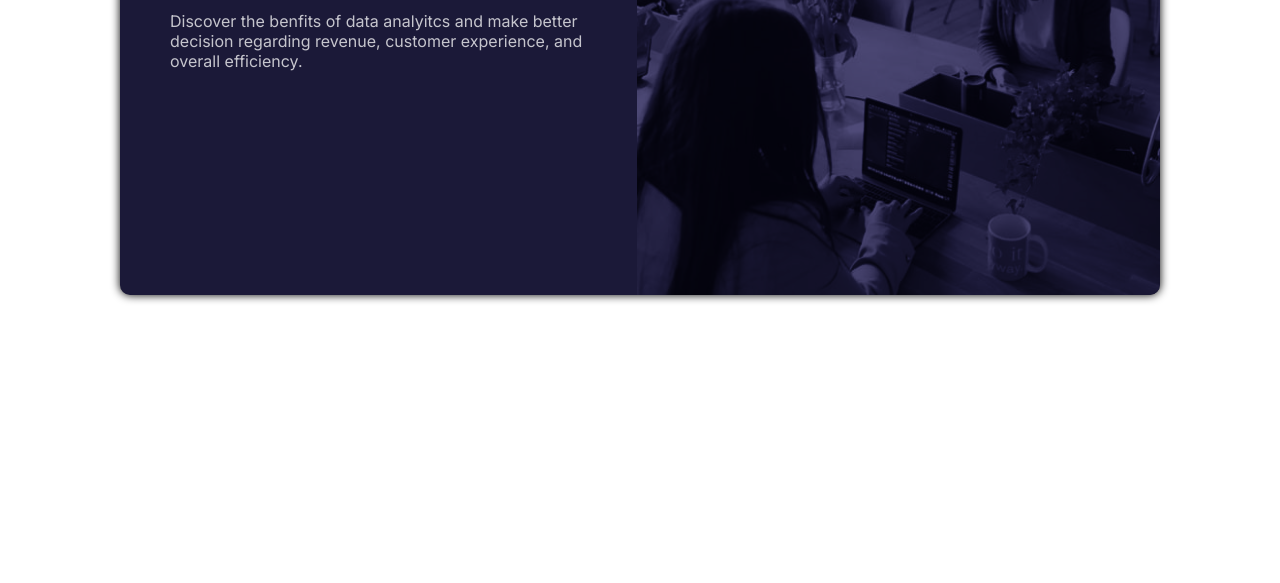
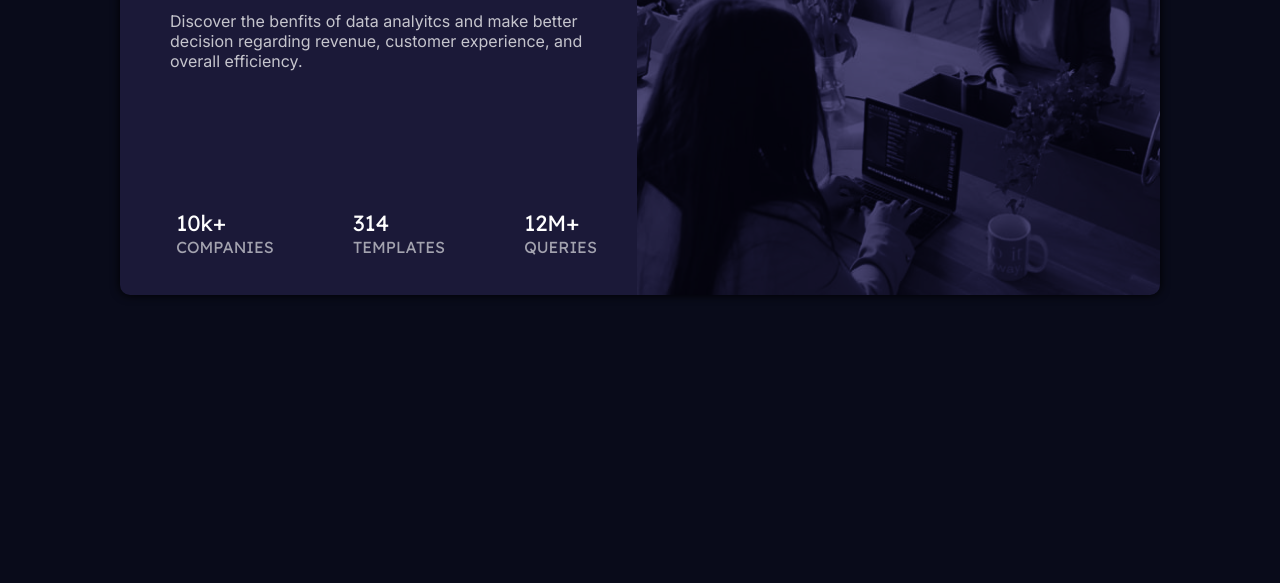
Before and after one commit to Alucard2169/firstProject, a plain HTML site: page index.html in a window 1280 px wide. Shown: the part 233-816 px from the top of the page. Drawn offline with Linux system fonts and the light colour scheme.

Commit message:
Update firstproject.css

```diff
--- a/firstproject.css
+++ b/firstproject.css
@@ -1,11 +1,8 @@
 @import url("https://fonts.googleapis.com/css2?family=Inter:wght@400;700&display=swap");
 @import url("https://fonts.googleapis.com/css2?family=Lexend+Deca&display=swap");
 
-*{
-  overflow: auto;
-}
 body {
-  background-color: hsl(233, 47%, 7%), purple;
+  background-color: hsl(233, 47%, 7%);
   height: 100%;
 }
 .container {
```
